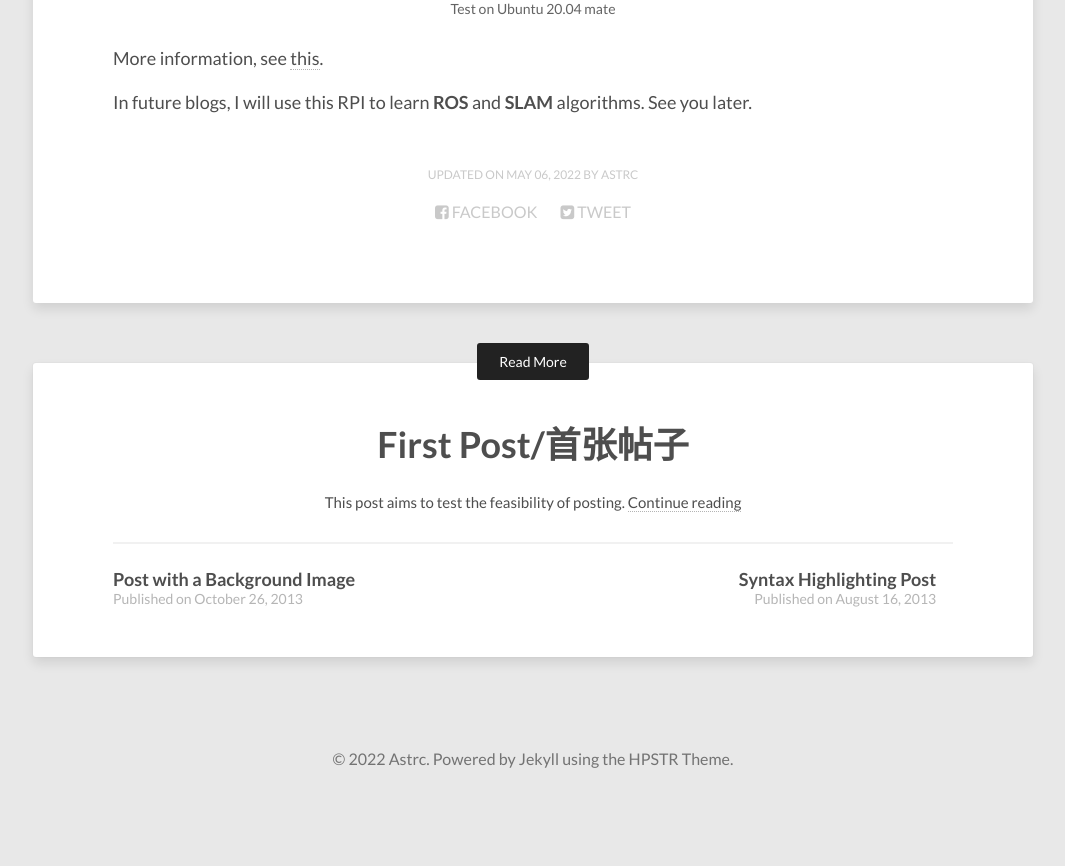
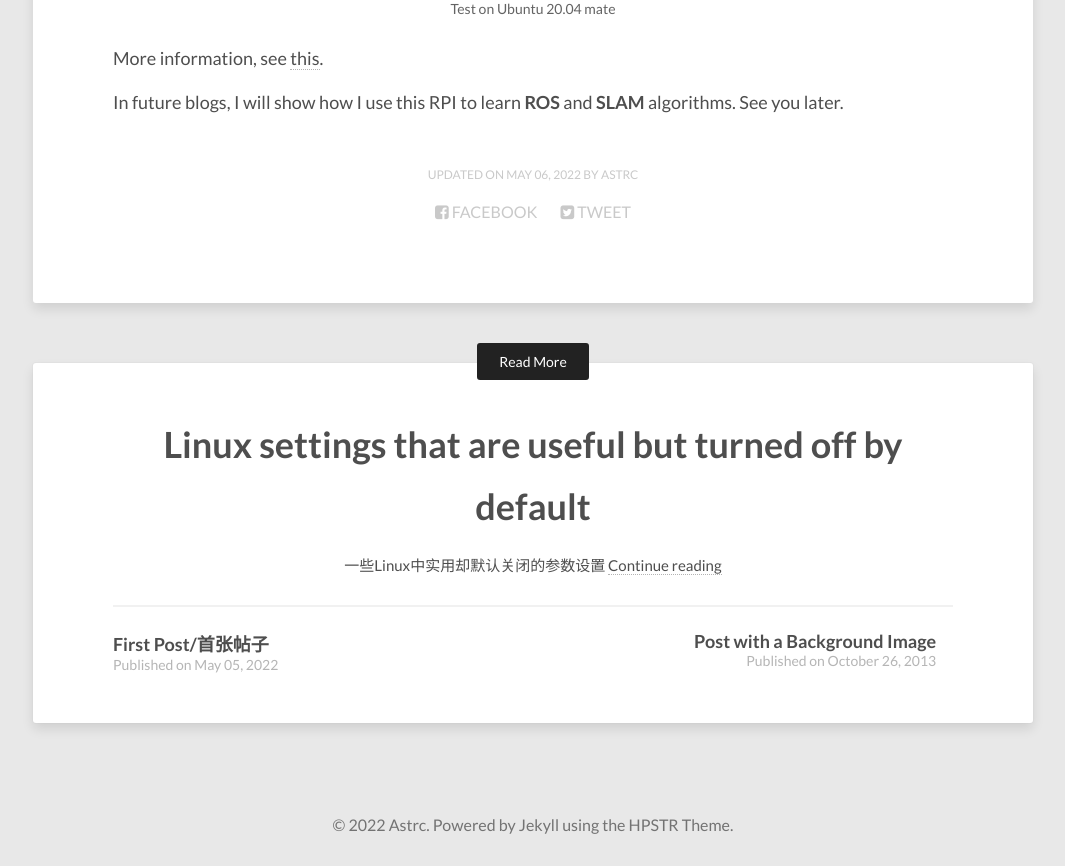
Before and after one commit to lucameng/lucameng.github.io, a Jekyll site: the page built from _posts/2022-05-06-Running-Ubuntu Desktop-on-a-2GB-Raspberry-Pi-4.md, in a window 1280 px wide and 1400 px high, scrolled down 3269 px. Shown: the part 534-1400 px from the top of the window, without its empty margins (107-1172 px from the left). Built offline with Jekyll 4.4.1, drawn with Linux system fonts in a browser that asks for light colours; before the commit the page ends 4603 px from its top, so only the background shows below that; part of the change alters nothing that is shown.

Commit message:
update: shopt command of Linux

````diff
--- a/_posts/2022-05-06-Running-Ubuntu Desktop-on-a-2GB-Raspberry-Pi-4.md
+++ b/_posts/2022-05-06-Running-Ubuntu Desktop-on-a-2GB-Raspberry-Pi-4.md
@@ -111,4 +111,4 @@ If you’ve configured things correctly then the output should look like this:
 
 More information, see [this](https://ubuntu.com//blog/how-low-can-you-go-running-ubuntu-desktop-on-a-2gb-raspberry-pi-4).
 
-In future blogs, I will use this RPI to learn **ROS** and **SLAM** algorithms. See you later.
+In future blogs, I will show how I use this RPI to learn **ROS** and **SLAM** algorithms. See you later.
--- /dev/null
+++ b/_posts/2022-05-06-shopt-order-of-Linux-shell .md
@@ -0,0 +1,73 @@
+---
+layout: post
+title: Linux settings that are useful but turned off by default
+description: "一些Linux中实用却默认关闭的参数设置"
+modified: 2022-05-06
+image:
+  path: /images/abstract-5jpg
+  feature: abstract-5.jpg
+---
+
+Reminded that when we talk about Shell, it usually refer to 'Bash', instead of 'Fish' or 'Zsh', etc. Bash, which is short for 'Bourne Again shell', as its name implies, is an extension of the Bourne shell. And Is the most common shell and is the default shell for most current Linux distros.
+
+To check your type of shell, you can type this in your terminal:
+
+```bash
+$ echo $SHELL
+```
+
+If you're currently using Bash, then it will prompt:
+
+```bash
+/bin/bash
+```
+## shopt command
+
+`shopt` command is used to set parameters of Linux Shell. Enter `shopt` directly to see all the parameters and their respective status on and off.
+
+```bash
+$ shopt
+```
+Enter a param name following `shopt`, to check if the param is on.
+
+```bash
+$ shopt globstar
+globstar off
+```
+
+Which shows `globstar` is off.
+
+### options
+
+1. `-s`
+`-s` is used to turn on a parameter.
+
+```bash
+$ shopt -s globstar
+```
+
+Turn on `globstar` parameter, then you can search file more convenient.
+
+For example, I'm gonna search file with the `.bin` suffix.
+
+```bash
+$ ls **/*.bin
+```
+Then all the file with the `.bin` suffix prompt to your terminal, no matter the file is in the current directory or not. You are not allow to do so if you don't turn on the `globstar` param.
+
+Reminded that Linux is case[^1] sensitive, Turn on `nocaseglob` parameter so that it does't match case when searching for files.
+
+```bash
+$ shopt -s nocaseglob
+```
+
+Then you don't have to worry about not finding the file because of case mismatch.
+
+If you'd like to share any other useful command, please let me know.
+
+#### To be continued...
+
+
+
+
+[^1]: 大小写
````
